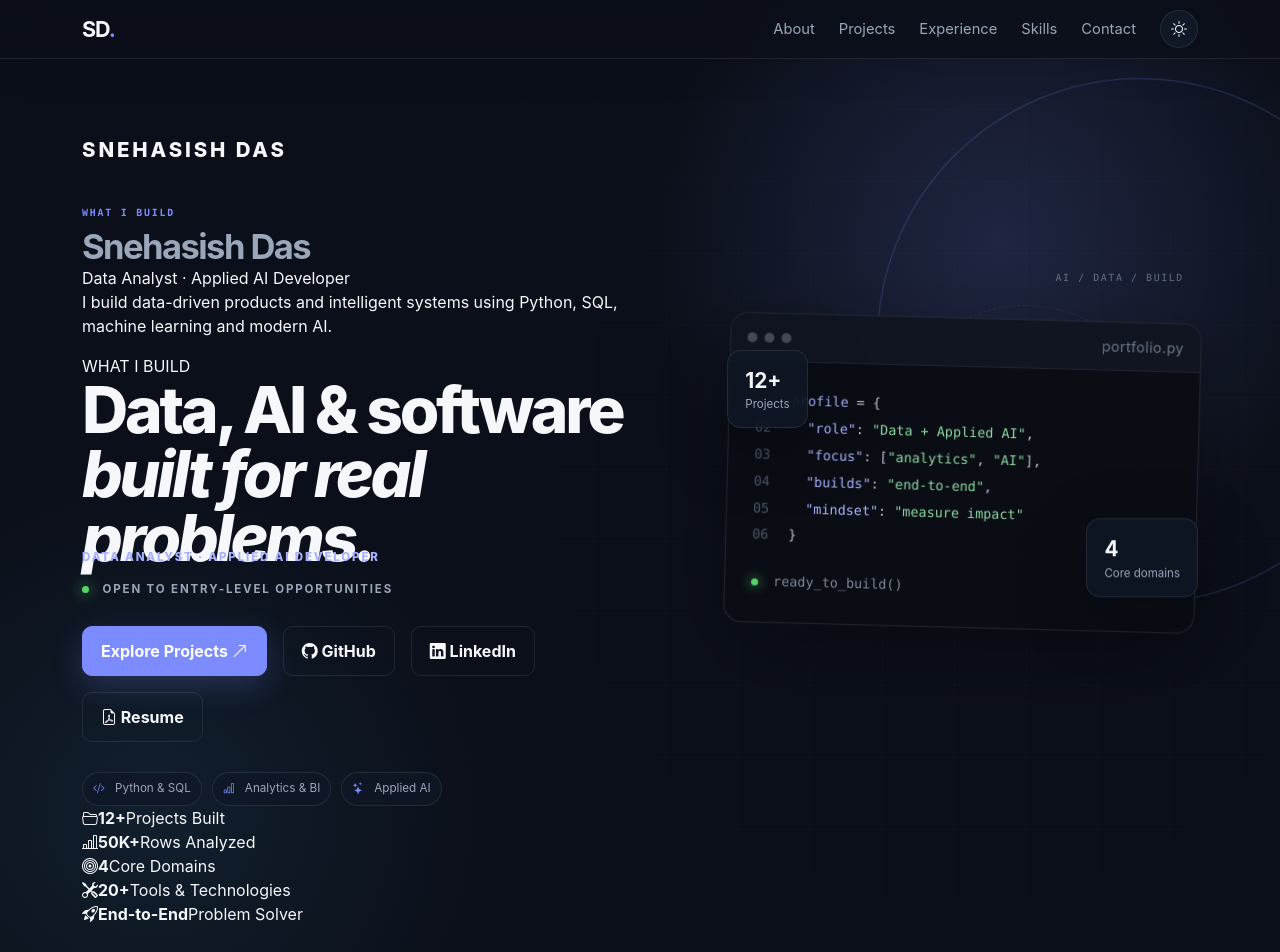
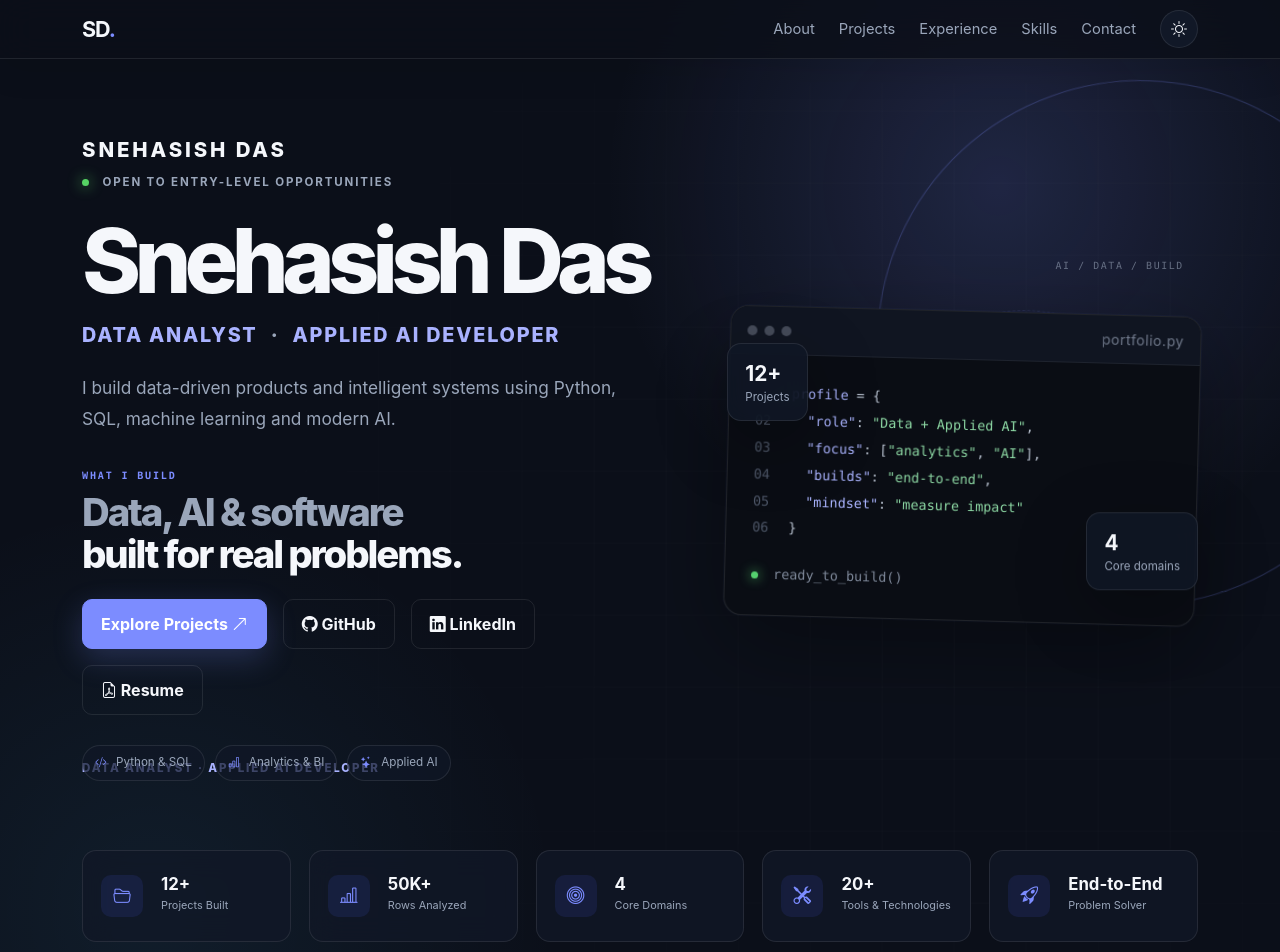
Before and after one commit to Unknowncoder3/Portfolio, a React (Vite) app: page / in a window 1280 px wide. Shown: the top 952 px of the page. Built offline with nearby package versions, Linux system fonts and the light colour scheme.

Commit message:
Refine hero spacing, identity hierarchy and proof strip

```diff
--- a/public/hero-polish.css
+++ b/public/hero-polish.css
@@ -1,38 +1,76 @@
-/* Hero direction: restrained, technical, recruiter-first. */
+/* Recruiter-first hero: coded to match the approved visual reference. */
 .hero-section {
   min-height: 100svh;
+  position: relative;
+  overflow: hidden;
   background:
-    radial-gradient(circle at 78% 24%, rgba(124,140,255,.18), transparent 28%),
-    radial-gradient(circle at 12% 80%, rgba(83,196,255,.09), transparent 25%);
+    radial-gradient(circle at 78% 18%, rgba(124,140,255,.18), transparent 30%),
+    radial-gradient(circle at 12% 88%, rgba(83,196,255,.08), transparent 28%);
 }
 .hero-copy { max-width: 760px; }
-.hero-copy h1 {
-  max-width: 760px;
-  text-wrap: balance;
-  font-size: clamp(3.25rem, 7.3vw, 7rem);
-  line-height: .91;
-  letter-spacing: -.07em;
+.hero-copy .eyebrow { margin-bottom: 28px; }
+.hero-identity h1 {
+  margin: 0;
+  font-size: clamp(3.5rem, 7vw, 6.8rem);
+  line-height: .92;
+  letter-spacing: -.075em;
+  font-weight: 850;
+  color: var(--text);
 }
-.hero-copy h1 em {
-  background: linear-gradient(100deg, var(--accent-2), #d7dcff 55%, var(--accent));
-  -webkit-background-clip: text;
-  background-clip: text;
-  color: transparent;
+.hero-role {
+  margin-top: 22px;
+  color: var(--accent-2);
+  font-size: clamp(1rem, 1.55vw, 1.38rem);
+  line-height: 1.2;
+  letter-spacing: .09em;
+  text-transform: uppercase;
+  font-weight: 800;
 }
-.hero-lead { max-width: 650px; font-size: 1.06rem; }
-.hero-lead strong { color: var(--text); }
+.hero-role span { color: var(--muted); margin: 0 7px; }
+.hero-identity p {
+  max-width: 680px;
+  margin: 24px 0 0;
+  color: var(--muted);
+  font-size: 1.08rem;
+  line-height: 1.8;
+}
+.hero-build { margin-top: 34px; }
+.hero-build > span {
+  display: block;
+  color: var(--accent);
+  font-family: "SFMono-Regular", Consolas, monospace;
+  font-size: .63rem;
+  letter-spacing: .18em;
+  font-weight: 800;
+  margin-bottom: 9px;
+}
+.hero-build h2 {
+  margin: 0;
+  font-size: clamp(1.7rem, 3vw, 2.8rem);
+  line-height: 1.08;
+  letter-spacing: -.055em;
+  color: var(--muted);
+  font-weight: 800;
+}
+.hero-build h2 em {
+  font-style: normal;
+  color: var(--text);
+}
 .hero-meta { gap: 10px; margin-top: 30px; }
 .hero-meta span {
   border: 1px solid var(--line);
   background: color-mix(in srgb, var(--surface) 70%, transparent);
-  padding: 7px 10px;
+  padding: 8px 12px;
   border-radius: 999px;
   font-size: .73rem;
+  color: var(--muted);
 }
+.hero-meta i { color: var(--accent); margin-right: 6px; }
+.hero-panel { position: relative; min-height: 440px; }
 .hero-panel::before {
   content: "AI  /  DATA  /  BUILD";
   position: absolute;
-  top: 4%;
+  top: 3%;
   right: 3%;
   color: var(--muted);
   opacity: .6;
@@ -51,81 +89,68 @@
 }
 .btn-primary-custom { box-shadow: 0 10px 30px color-mix(in srgb, var(--accent) 22%, transparent); }
 
-/* Recruiter-first hero hierarchy: identity before brand statement. */
-.hero-copy {
-  display: flex;
-  flex-direction: column;
+/* Bottom proof strip shown in the reference design. */
+.hero-proof-strip {
+  position: relative;
+  z-index: 3;
+  display: grid;
+  grid-template-columns: repeat(5, minmax(0, 1fr));
+  gap: 18px;
+  margin-top: 58px;
 }
-.hero-copy .eyebrow { order: 1; }
-.hero-copy .hero-lead { order: 2; }
-.hero-copy h1 { order: 3; }
-.hero-copy > .d-flex { order: 4; }
-.hero-copy .hero-meta { order: 5; }
+.hero-proof-strip > div {
+  min-height: 92px;
+  display: grid;
+  grid-template-columns: 48px 1fr;
+  grid-template-rows: auto auto;
+  column-gap: 12px;
+  align-content: center;
+  padding: 16px 18px;
+  border: 1px solid var(--line);
+  border-radius: 14px;
+  background: color-mix(in srgb, var(--surface) 78%, transparent);
+  backdrop-filter: blur(14px);
+  transition: transform .25s ease, border-color .25s ease, background .25s ease;
+}
+.hero-proof-strip > div:hover {
+  transform: translateY(-4px);
+  border-color: color-mix(in srgb, var(--accent) 55%, var(--line));
+  background: color-mix(in srgb, var(--surface) 90%, transparent);
+}
+.hero-proof-strip i {
+  grid-row: 1 / span 2;
+  width: 42px;
+  height: 42px;
+  display: grid;
+  place-items: center;
+  border-radius: 10px;
+  background: rgba(75,86,231,.13);
+  color: var(--accent);
+  font-size: 1.1rem;
+}
+.hero-proof-strip strong { font-size: 1.05rem; line-height: 1.1; }
+.hero-proof-strip span { color: var(--muted); font-size: .68rem; line-height: 1.25; }
 
-.hero-copy .hero-lead {
-  font-size: 0;
-  line-height: 1;
-  margin: 18px 0 0;
-  max-width: none;
+@media (max-width: 1100px) {
+  .hero-proof-strip { grid-template-columns: repeat(3, 1fr); }
 }
-.hero-copy .hero-lead strong {
-  display: block;
-  font-size: clamp(3.2rem, 6.5vw, 6rem);
-  line-height: .92;
-  letter-spacing: -.065em;
-  font-weight: 850;
-  color: var(--text);
-}
-.hero-copy .hero-lead strong::after {
-  content: "DATA ANALYST  ·  APPLIED AI DEVELOPER";
-  display: block;
-  margin-top: 12px;
-  color: var(--accent-2);
-  font-size: clamp(1rem, 1.55vw, 1.35rem);
-  line-height: 1.2;
-  letter-spacing: .09em;
-  font-weight: 800;
-}
-.hero-copy .hero-lead::after {
-  content: "I build data-driven products and intelligent systems using Python, SQL, machine learning and modern AI.";
-  display: block;
-  max-width: 650px;
-  margin-top: 22px;
-  color: var(--muted);
-  font-size: 1.06rem;
-  line-height: 1.8;
-}
-.hero-copy h1 {
-  margin: 34px 0 0;
-  font-size: clamp(1.55rem, 2.7vw, 2.45rem);
-  line-height: 1.08;
-  letter-spacing: -.045em;
-  font-weight: 750;
-  color: var(--muted);
-}
-.hero-copy h1::before {
-  content: "WHAT I BUILD";
-  display: block;
-  margin-bottom: 9px;
-  color: var(--accent);
-  font-family: "SFMono-Regular", Consolas, monospace;
-  font-size: .62rem;
-  letter-spacing: .18em;
-  font-weight: 800;
-}
-.hero-copy h1 em { color: var(--text); background: none; -webkit-text-fill-color: initial; }
-.hero-copy > .d-flex { margin-top: 28px !important; }
-
 @media (max-width: 991px) {
-  .hero-copy h1 { font-size: clamp(1.55rem, 4vw, 2.2rem); }
+  .hero-grid { grid-template-columns: 1fr; gap: 45px; }
+  .hero-panel { min-height: 360px; }
   .hero-panel::before { display:none; }
+  .hero-proof-strip { grid-template-columns: repeat(2, 1fr); margin-top: 45px; }
 }
 @media (max-width: 575px) {
-  .hero-copy .hero-lead strong { font-size: 3.15rem; }
-  .hero-copy .hero-lead strong::after { font-size: .84rem; letter-spacing: .065em; }
-  .hero-copy .hero-lead::after { font-size: .94rem; line-height: 1.65; }
-  .hero-copy h1 { font-size: 1.35rem; margin-top: 27px; }
-  .hero-copy .d-flex { gap: 8px !important; }
-  .hero-copy .btn { padding: 10px 13px; font-size: .78rem; }
+  .hero-section { padding-top: 120px; }
+  .hero-identity h1 { font-size: 3.3rem; }
+  .hero-role { font-size: .82rem; letter-spacing: .055em; line-height: 1.45; }
+  .hero-identity p { font-size: .94rem; line-height: 1.65; }
+  .hero-build { margin-top: 28px; }
+  .hero-build h2 { font-size: 1.5rem; }
+  .hero-proof-strip { grid-template-columns: 1fr; gap: 10px; margin-top: 34px; }
+  .hero-proof-strip > div { min-height: 78px; }
+  .floating-stat { display:none; }
+  .terminal-body { font-size: .68rem; padding: 18px; }
+  .hero-meta { gap: 8px; }
   .hero-meta span { font-size: .67rem; }
 }
```
